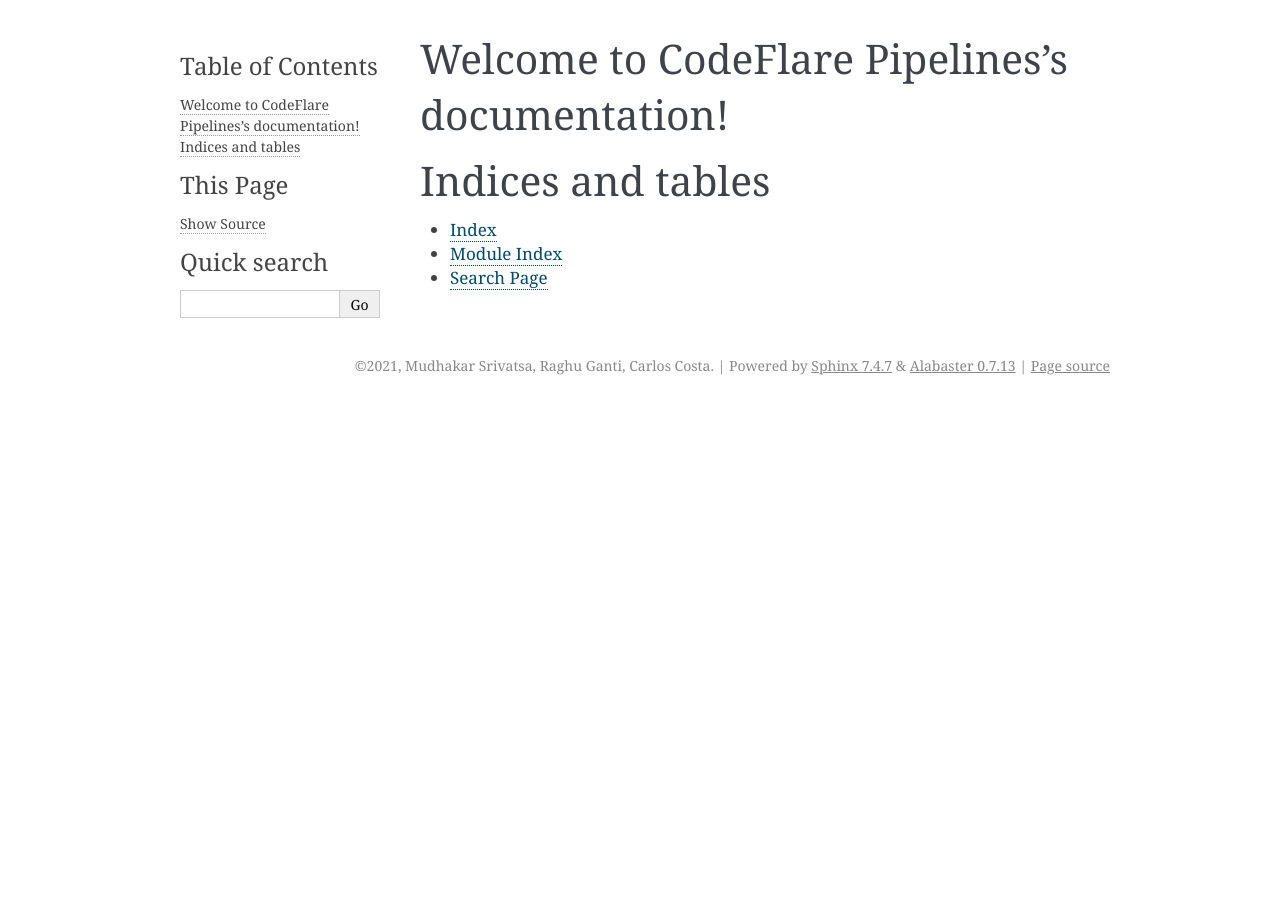
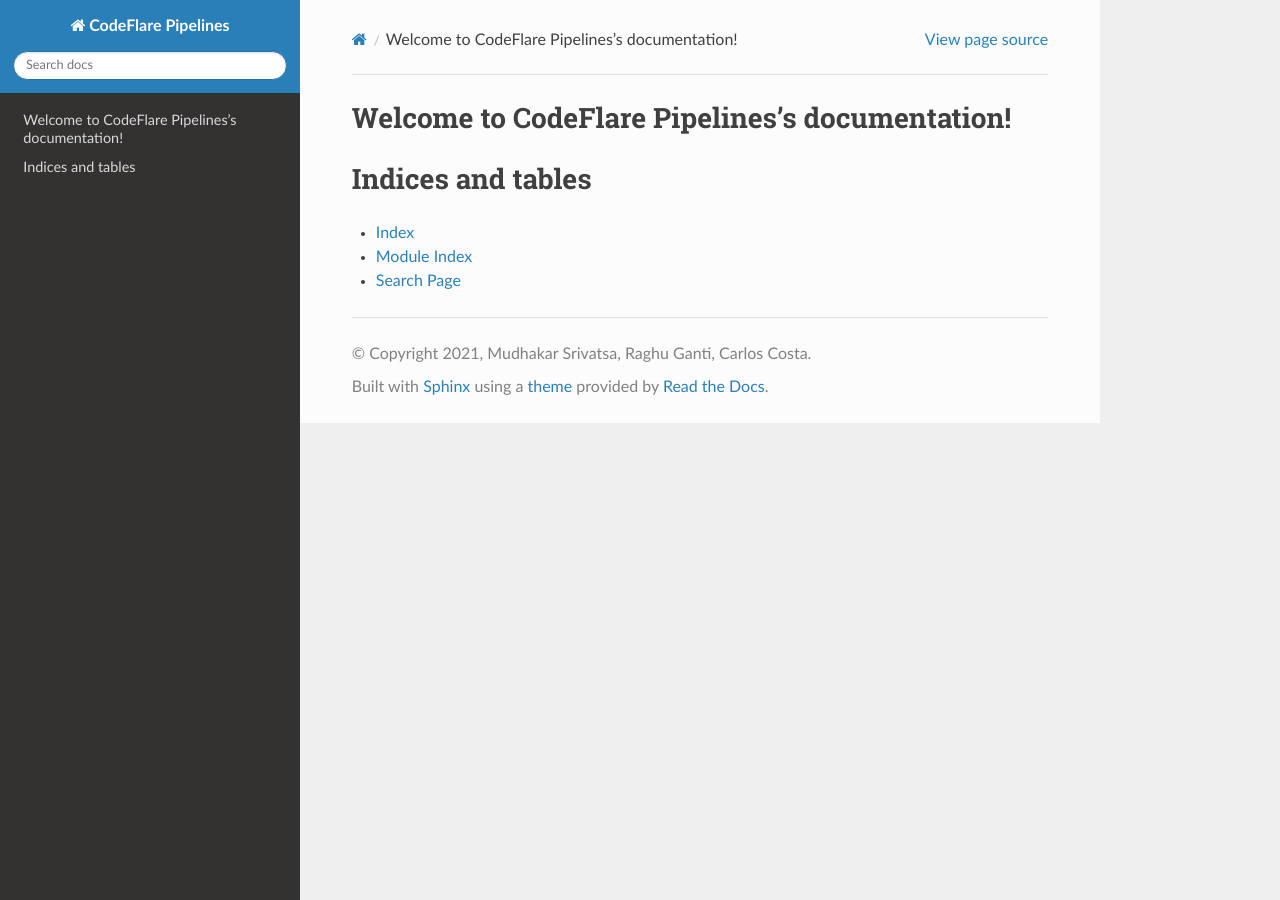
Before and after one commit to project-codeflare/codeflare, a Sphinx documentation site: the page built from docs/source/index.rst, in a window 1280 px wide. Built offline with Sphinx 7.4.7 and the Read the Docs theme 2.0.0, drawn with Linux system fonts in a browser that asks for light colours.

Commit message:
Updating to numpy style docs

```diff
--- a/docs/source/conf.py
+++ b/docs/source/conf.py
@@ -30,7 +30,7 @@
 # Add any Sphinx extension module names here, as strings. They can be
 # extensions coming with Sphinx (named 'sphinx.ext.*') or your custom
 # ones.
-extensions = ['sphinx.ext.todo', 'sphinx.ext.viewcode', 'sphinx.ext.autodoc'
+extensions = ['sphinx.ext.todo', 'sphinx.ext.viewcode', 'sphinx.ext.autodoc', 'numpydoc', 'sphinx.ext.autosummary'
 ]
 
 # Add any paths that contain templates here, relative to this directory.
@@ -39,15 +39,22 @@
 # List of patterns, relative to source directory, that match files and
 # directories to ignore when looking for source files.
 # This pattern also affects html_static_path and html_extra_path.
-exclude_patterns = ['*tests*']
+exclude_patterns = ['*tests*', '*test*']
 
+numpydoc_show_class_members = True
+
+class_members_toctree = False
+
+pygments_style = 'sphinx'
+
+autodoc_mock_imports = ['codeflare.pipelines.tests']
 
 # -- Options for HTML output -------------------------------------------------
 
 # The theme to use for HTML and HTML Help pages.  See the documentation for
 # a list of builtin themes.
 #
-html_theme = 'alabaster'
+html_theme = 'sphinx_rtd_theme'
 
 # Add any paths that contain custom static files (such as style sheets) here,
 # relative to this directory. They are copied after the builtin static files,
```
Also changed, not shown: 1 other file.
